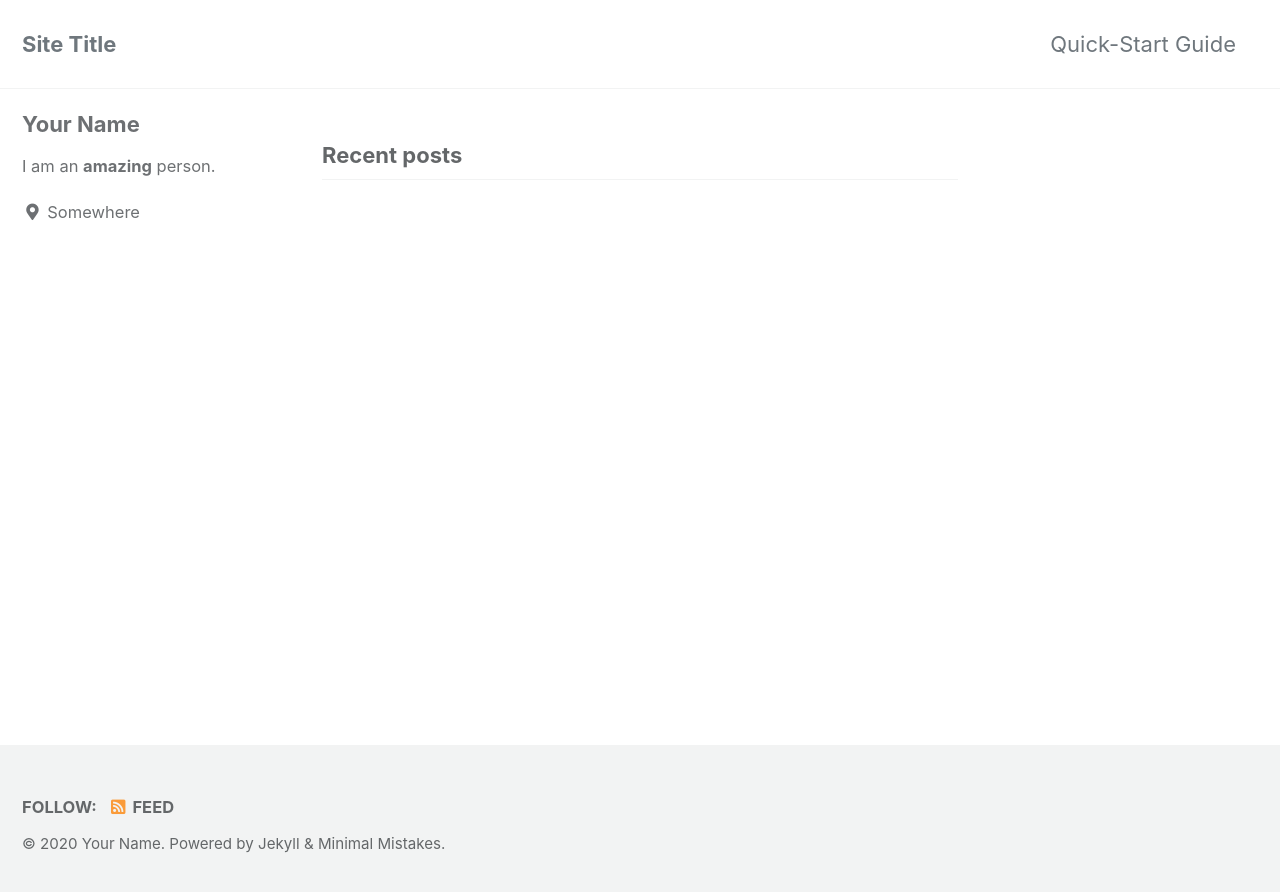
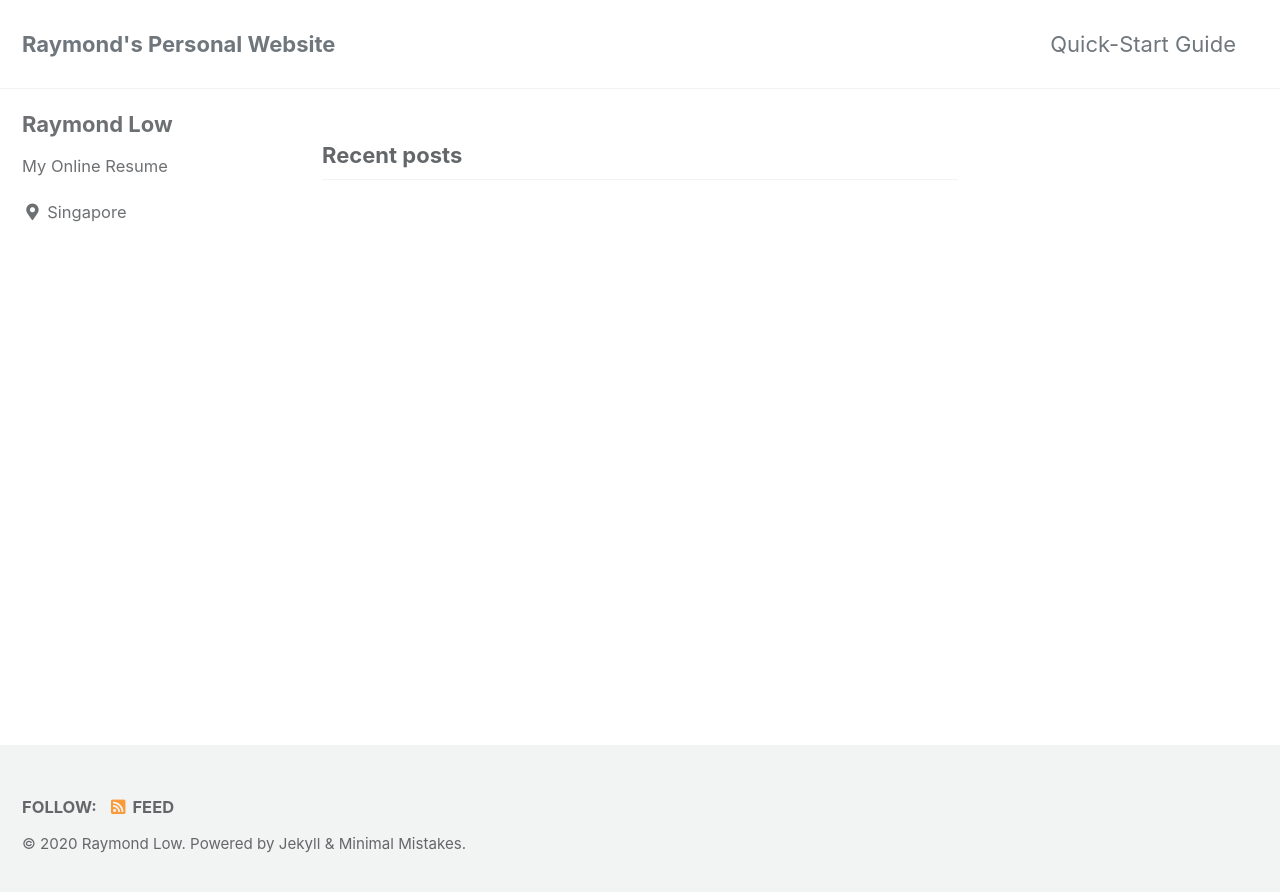
Before and after one commit to iamraymondlow/iamraymondlow.github.io, a Jekyll site: the page built from index.html, in a window 1280 px wide. Shown: the top 892 px of the page. Built offline with Jekyll 4.4.1, drawn with Linux system fonts in a browser that asks for light colours; cached includes are drawn as plain includes; the list of posts is cut into pages by our own code.

Commit message:
basic setup

```diff
--- a/_config.yml
+++ b/_config.yml
@@ -16,11 +16,11 @@ minimal_mistakes_skin    : "default" # "air", "aqua", "contrast", "dark", "dirt"
 
 # Site Settings
 locale                   : "en-US"
-title                    : "Site Title"
+title                    : "Raymond's Personal Website"
 title_separator          : "-"
 subtitle                 : # site tagline that appears below site title in masthead
-name                     : "Your Name"
-description              : "An amazing website."
+name                     : "Raymond Low"
+description              : "My Online Resume"
 url                      : # the base hostname & protocol for your site e.g. "https://mmistakes.github.io"
 baseurl                  : # the subpath of your site, e.g. "/blog"
 repository               : # GitHub username/repo-name e.g. "mmistakes/minimal-mistakes"
@@ -93,15 +93,15 @@ analytics:
 
 # Site Author
 author:
-  name             : "Your Name"
+  name             : "Raymond Low"
   avatar           : # path of avatar image, e.g. "/assets/images/bio-photo.jpg"
-  bio              : "I am an **amazing** person."
-  location         : "Somewhere"
+  bio              : "My Online Resume"
+  location         : "Singapore"
   email            :
   links:
     - label: "Email"
       icon: "fas fa-fw fa-envelope-square"
-      # url: "mailto:your.name@email.com"
+      # url: "raymond_low@mymail.sutd.edu.sg"
     - label: "Website"
       icon: "fas fa-fw fa-link"
       # url: "https://your-website.com"
@@ -113,7 +113,7 @@ author:
       # url: "https://facebook.com/"
     - label: "GitHub"
       icon: "fab fa-fw fa-github"
-      # url: "https://github.com/"
+      # url: "https://github.com/iamraymondlow"
     - label: "Instagram"
       icon: "fab fa-fw fa-instagram"
       # url: "https://instagram.com/"
@@ -129,7 +129,7 @@ footer:
       # url:
     - label: "GitHub"
       icon: "fab fa-fw fa-github"
-      # url:
+      # url: "https://github.com/iamraymondlow"
     - label: "GitLab"
       icon: "fab fa-fw fa-gitlab"
       # url:
@@ -279,3 +279,15 @@ defaults:
       comments: # true
       share: true
       related: true
+
+  # _pages
+  - scope:
+      path: ""
+      type: pages
+      values:
+        layout: single
+        author_profile: true
+        read_time: true
+        comments: # true
+        share: true
+        related: true
```
